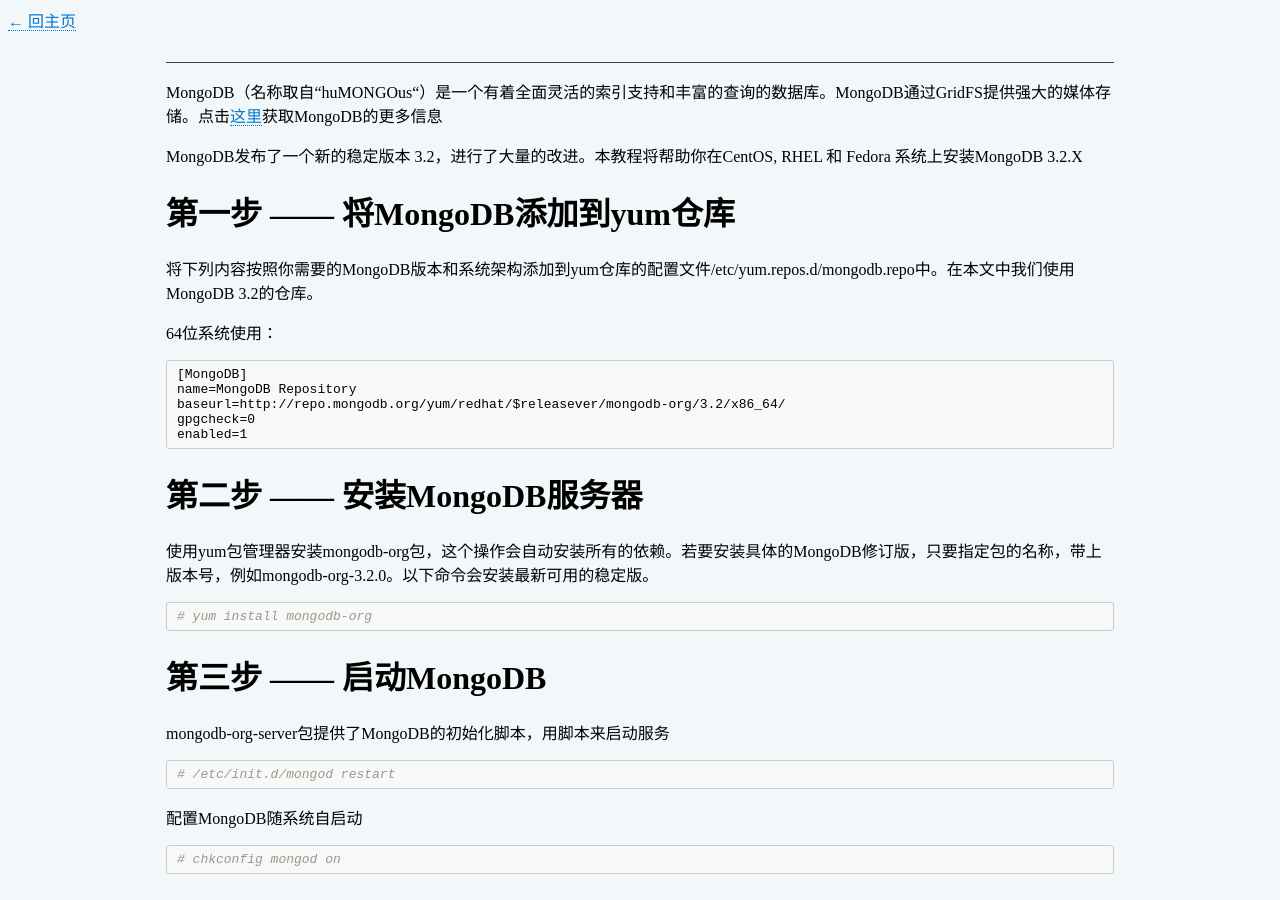
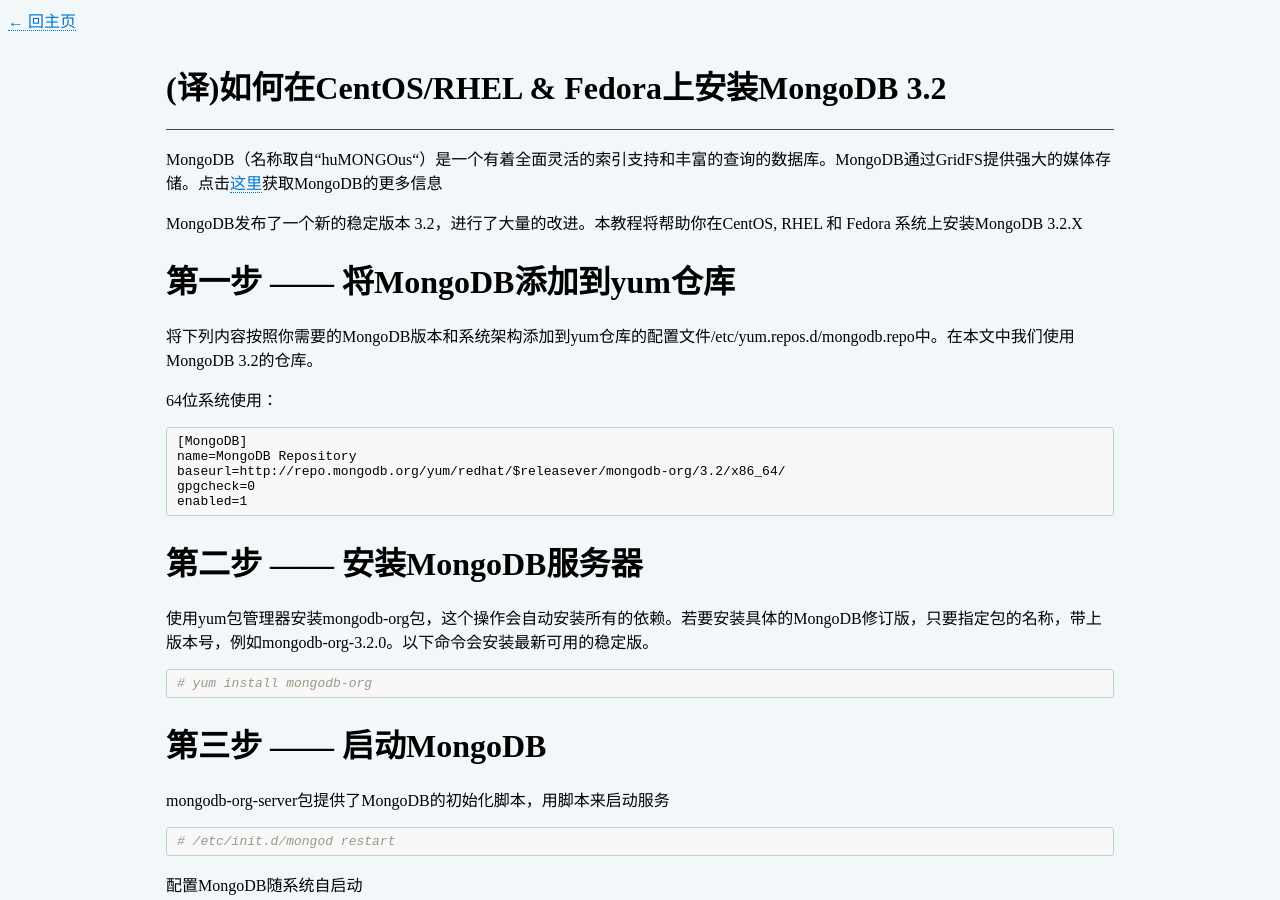
Before and after one commit to ChuChencheng/ChuChencheng.github.io, a Jekyll site: the page built from _posts/2016-08-29-how-to-install-mongodb-3.2-on-centos-rhel-and-fedora.md, in a window 1280 px wide and 900 px high. Built offline with Jekyll 4.4.1, drawn with Linux system fonts in a browser that asks for light colours; nearby versions of some CDN libraries.

```diff
--- a/_posts/2016-08-29-how-to-install-mongodb-3.2-on-centos-rhel-and-fedora.md
+++ b/_posts/2016-08-29-how-to-install-mongodb-3.2-on-centos-rhel-and-fedora.md
@@ -1,5 +1,5 @@
 ---
-title: `译`如何在CentOS/RHEL & Fedora上安装MongoDB 3.2
+title: (译)如何在CentOS/RHEL & Fedora上安装MongoDB 3.2
 ---
 
 MongoDB（名称取自“huMONGOus“）是一个有着全面灵活的索引支持和丰富的查询的数据库。MongoDB通过GridFS提供强大的媒体存储。点击[这里](http://www.10gen.com/products/mongodb)获取MongoDB的更多信息
```
Also changed, not shown: _posts/2016-08-15-what-are-build-tools.md (+1 -1 lines).
